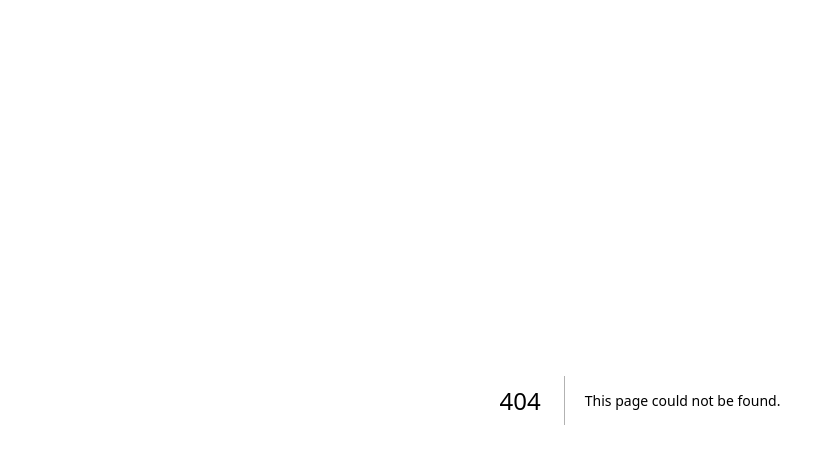
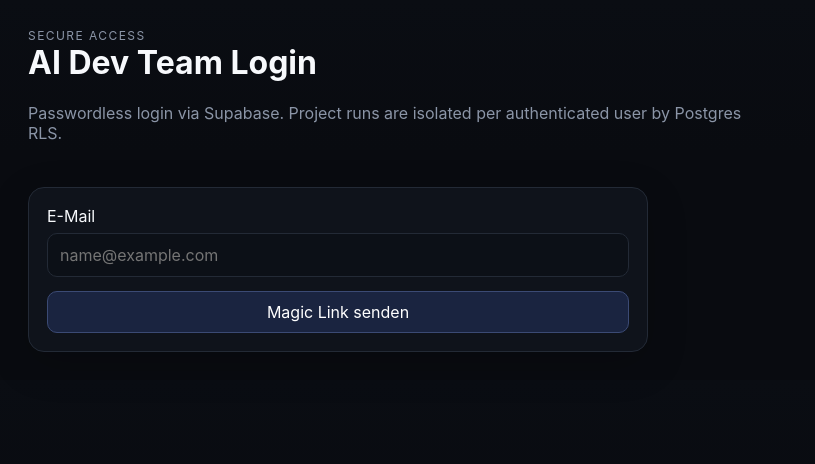
Before and after one commit to homann09-hue/AI-Dev-Team-, a Next.js app in the folder apps/dashboard/: page /login in a window 1280 px wide. Before the commit this address had no page. Shown: the top 464 px of the page, without its empty margins (0-815 px from the left). Built offline with nearby package versions, Linux system fonts and the light colour scheme; no server answers.

Commit message:
Add passwordless Supabase login

```diff
--- /dev/null
+++ b/apps/dashboard/app/login/page.tsx
@@ -0,0 +1,66 @@
+"use client";
+
+import { useEffect, useState } from "react";
+import { useRouter } from "next/navigation";
+import { getSupabaseBrowserClient } from "../../src/lib/supabase";
+
+export default function LoginPage() {
+  const router = useRouter();
+  const [email, setEmail] = useState("");
+  const [message, setMessage] = useState<string | null>(null);
+  const [loading, setLoading] = useState(false);
+
+  useEffect(() => {
+    const supabase = getSupabaseBrowserClient();
+    void supabase.auth.getSession().then(({ data }) => {
+      if (data.session) router.replace("/");
+    });
+    const { data: listener } = supabase.auth.onAuthStateChange((_event, session) => {
+      if (session) router.replace("/");
+    });
+    return () => listener.subscription.unsubscribe();
+  }, [router]);
+
+  async function submit(event: React.FormEvent<HTMLFormElement>) {
+    event.preventDefault();
+    setLoading(true);
+    setMessage(null);
+    try {
+      const redirectTo = `${window.location.origin}/login`;
+      const { error } = await getSupabaseBrowserClient().auth.signInWithOtp({
+        email: email.trim(),
+        options: { emailRedirectTo: redirectTo },
+      });
+      if (error) throw error;
+      setMessage("Login-Link wurde gesendet. Öffne die E-Mail auf diesem Gerät.");
+    } catch (error) {
+      setMessage(error instanceof Error ? error.message : "Login fehlgeschlagen");
+    } finally {
+      setLoading(false);
+    }
+  }
+
+  return (
+    <main className="shell">
+      <header className="topbar">
+        <div>
+          <div className="eyebrow">Secure access</div>
+          <h1>AI Dev Team Login</h1>
+          <p className="subtitle">Passwordless login via Supabase. Project runs are isolated per authenticated user by Postgres RLS.</p>
+        </div>
+      </header>
+      <section className="card" style={{ maxWidth: 620 }}>
+        <form className="form" onSubmit={submit}>
+          <label className="field">
+            <span>E-Mail</span>
+            <input type="email" required value={email} onChange={(event) => setEmail(event.target.value)} placeholder="name@example.com" autoComplete="email" />
+          </label>
+          {message ? <div className="status">{message}</div> : null}
+          <button className="button" disabled={loading || !email.trim()} type="submit">
+            {loading ? "Sende…" : "Magic Link senden"}
+          </button>
+        </form>
+      </section>
+    </main>
+  );
+}
```
